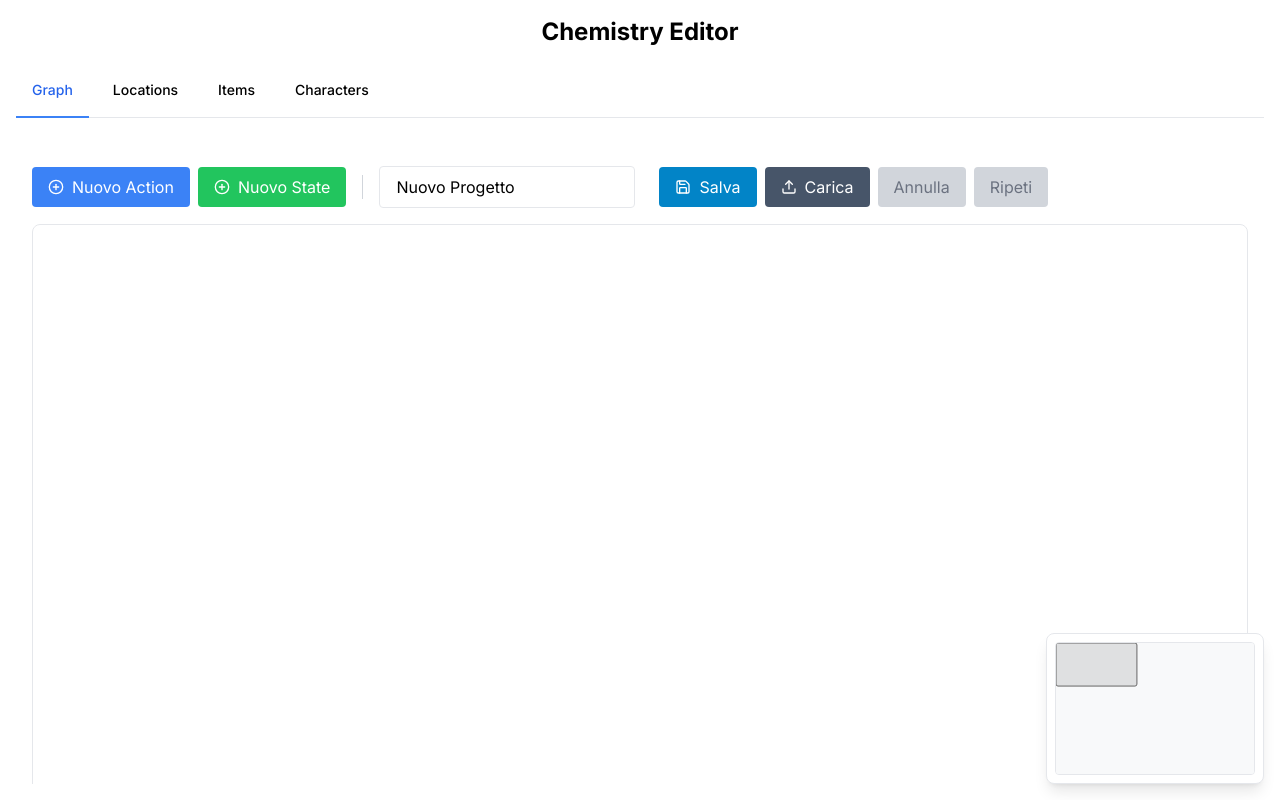
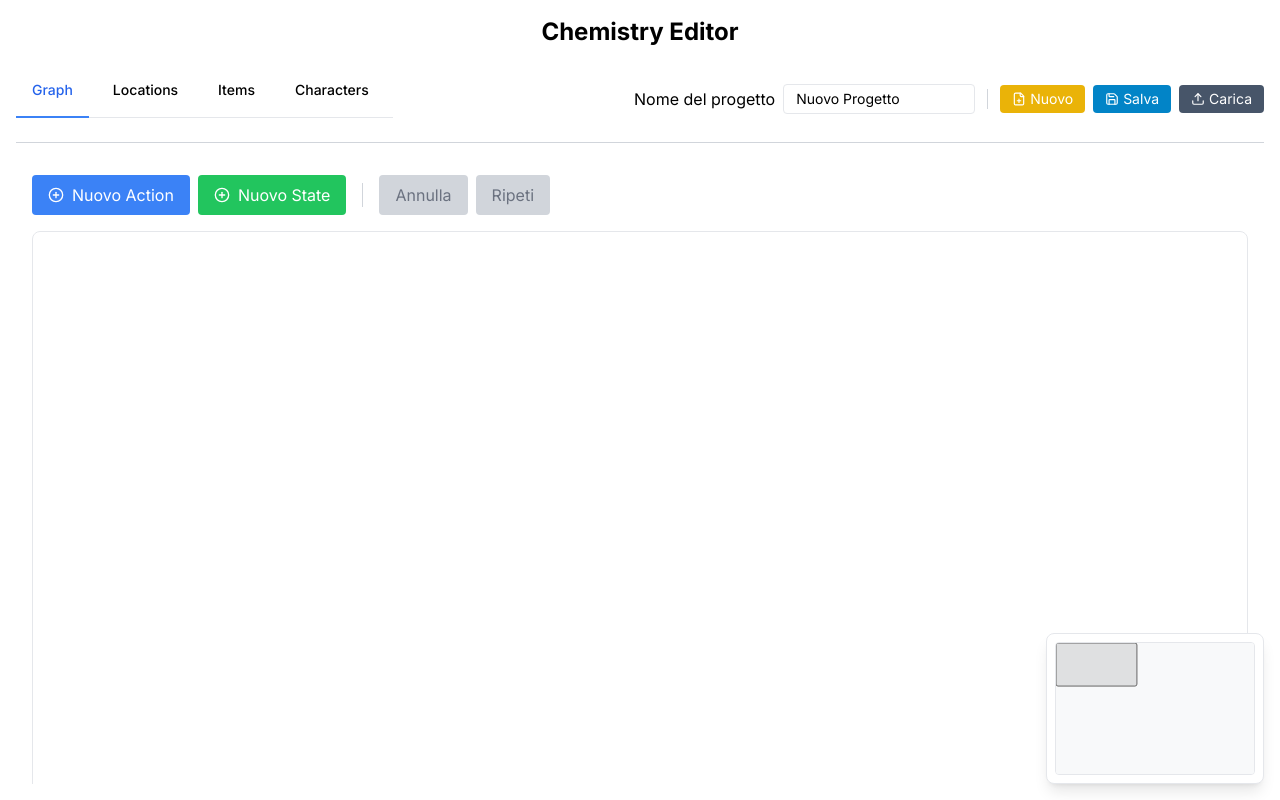
Before and after one commit to CiacioZ/Chemistry, a Next.js app in the folder editor/: page /entities in a window 1280 px wide. Built offline with nearby package versions, Linux system fonts and the light colour scheme.

Commit message:
Refactoring interface

```diff
--- a/editor/src/app/entities/page.tsx
+++ b/editor/src/app/entities/page.tsx
@@ -1,8 +1,12 @@
 'use client';
 
 import React, { useState } from 'react';
+import { useRouter } from 'next/navigation'; // Importa useRouter
+import { Save, Upload, FilePlus } from 'lucide-react'; // Importa le icone necessarie
 import EditorTabs, { EditorTabType } from '@/components/entity-editor/EntityTabs';
 import FlowDiagram from '@/components/flow-diagram/FlowDiagram';
+import { useDiagramContext } from '@/components/flow-diagram/contexts/DiagramContext'; // Importa il context
+import { saveDiagram, loadDiagram } from '@/components/flow-diagram/utils/saveLoad'; // Importa save/load
 
 import { LocationEditor } from '@/components/entity-editor/LocationEditor';
 import { ItemEditor } from '@/components/entity-editor/ItemEditor';
@@ -12,6 +16,55 @@ const editorTabs: EditorTabType[] = ['Graph', 'Locations', 'Items', 'Characters'
 
 export default function EditorPage() {
   const [currentTab, setCurrentTab] = useState<EditorTabType>('Graph');
+  const router = useRouter(); // Hook per la navigazione
+  const {
+    nodes,
+    projectName, // Assicurati che sia già qui
+    entities,
+    pushNodes,
+    setProjectName, // Assicurati che sia già qui
+    setEntities,
+    // resetDiagramState // Commentato se non implementato
+  } = useDiagramContext();
+
+  // Funzione per salvare
+  const handleSave = () => {
+    saveDiagram(nodes, projectName, entities);
+  };
+
+  // Funzione per caricare
+  const handleLoad = (event: React.ChangeEvent<HTMLInputElement>) => {
+    const file = event.target.files?.[0];
+    if (!file) return;
+
+    loadDiagram(
+      file,
+      (loadedNodes, loadedProjectName, loadedEntities) => {
+        pushNodes(loadedNodes); // Usa pushNodes per compatibilità undo/redo
+        setProjectName(loadedProjectName);
+        setEntities(loadedEntities);
+        setCurrentTab('Graph'); // Torna alla tab del diagramma dopo il caricamento
+      },
+      (error) => {
+        alert('Errore nel caricamento del file: ' + error);
+      }
+    );
+    event.target.value = ''; // Resetta l'input
+  };
+
+  // Funzione per nuovo progetto
+  const handleNewProject = () => {
+    // Resetta lo stato del diagramma (nodi, nome, entità)
+    // Se resetDiagramState non esiste nel context, implementalo lì
+    // Altrimenti, chiama le singole funzioni:
+    pushNodes([]);
+    setProjectName('Nuovo Progetto');
+    setEntities([]);
+    setCurrentTab('Graph'); // Assicurati che la tab del diagramma sia attiva
+    // Potresti anche voler navigare via e tornare, ma resettare lo stato è più semplice
+    // router.push('/'); // Opzionale: torna alla home page
+  };
+
 
   const renderEditorContent = () => {
     switch (currentTab) {
@@ -35,12 +88,58 @@ export default function EditorPage() {
   return (
     <div className="flex flex-col h-screen p-4">
       <h1 className="text-2xl font-bold mb-4 text-center">Chemistry Editor</h1>
-      <EditorTabs
-         tabs={editorTabs}
-         onTabChange={setCurrentTab}
-         initialTab={currentTab}
-      />
-      <div className="flex-grow mt-4 overflow-auto">
+      {/* Contenitore per Tabs e Controlli Progetto */}
+      <div className="flex justify-between items-center border-b border-gray-300 mb-4 pb-2"> {/* Aggiunto pb-2 per spaziatura */}
+         <EditorTabs
+           tabs={editorTabs}
+           onTabChange={setCurrentTab}
+           initialTab={currentTab}
+         />
+         {/* Controlli Progetto: Input Nome, Nuovo, Salva, Carica */}
+         <div className="flex items-center gap-2">
+            {/* Input Nome Progetto */}
+            Nome del progetto
+            <input
+              type="text"
+              value={projectName}
+              onChange={(e) => setProjectName(e.target.value)}
+              className="px-3 py-1 border rounded text-sm w-48" // Stile simile ai bottoni
+              placeholder="Nome Progetto"
+              title="Nome del progetto corrente"
+            />
+            {/* Separatore opzionale */}
+            <div className="h-5 w-px bg-gray-300 mx-1" />
+
+            {/* Bottoni Nuovo, Salva, Carica */}
+            <button
+              onClick={handleNewProject}
+              className="flex items-center gap-1 px-3 py-1 bg-yellow-500 text-white rounded hover:bg-yellow-600 text-sm"
+              title="Crea un nuovo progetto vuoto"
+            >
+              <FilePlus size={14} />
+              Nuovo
+            </button>
+            <button
+              onClick={handleSave}
+              className="flex items-center gap-1 px-3 py-1 bg-sky-600 text-white rounded hover:bg-sky-700 text-sm"
+              title="Salva progetto corrente"
+            >
+              <Save size={14} />
+              Salva
+            </button>
+            <label className="flex items-center gap-1 px-3 py-1 bg-slate-600 text-white rounded hover:bg-slate-700 cursor-pointer text-sm" title="Carica progetto da file">
+              <Upload size={14} />
+              Carica
+              <input
+                type="file"
+                accept=".json"
+                onChange={handleLoad}
+                className="hidden"
+              />
+            </label>
+         </div>
+      </div>
+      <div className="flex-grow overflow-auto">
         {renderEditorContent()}
       </div>
     </div>
--- a/editor/src/app/page.tsx
+++ b/editor/src/app/page.tsx
@@ -1,18 +1,60 @@
+"use client"; // Aggiunto per usare hooks
+
 import React from 'react';
 import Link from 'next/link';
+import { useRouter } from 'next/navigation'; // Importato useRouter
+import { useDiagramContext } from '../components/flow-diagram/contexts/DiagramContext'; // Importato useDiagramContext
+import { loadDiagram } from '../components/flow-diagram/utils/saveLoad'; // Importato loadDiagram
 
-// Questa pagina ora è meno rilevante, potrebbe reindirizzare
-// o semplicemente mostrare un link alla pagina principale dell'editor.
+// Questa pagina ora serve come punto di ingresso per creare o caricare progetti.
 export default function HomePage() {
+  const router = useRouter(); // Hook per la navigazione
+  const { pushNodes, setProjectName, setEntities } = useDiagramContext(); // Ottieni funzioni dal context
+
+  // Funzione per gestire il caricamento del file
+  const handleLoadProject = (event: React.ChangeEvent<HTMLInputElement>) => {
+    const file = event.target.files?.[0];
+    if (!file) return;
+
+    loadDiagram(
+      file,
+      (loadedNodes, loadedProjectName, loadedEntities) => {
+        // Aggiorna lo stato globale con i dati caricati
+        pushNodes(loadedNodes);
+        setProjectName(loadedProjectName);
+        setEntities(loadedEntities);
+        // Reindirizza all'editor dopo il caricamento
+        router.push('/entities');
+      },
+      (error) => {
+        // Mostra un messaggio di errore se il caricamento fallisce
+        alert('Errore nel caricamento del progetto: ' + error);
+      }
+    );
+
+    // Resetta il valore dell'input per permettere di caricare lo stesso file di nuovo
+    event.target.value = '';
+  };
+
   return (
-    <div className="flex flex-col items-center justify-center min-h-screen p-4">
-      <h1 className="text-xl mb-4">Welcome</h1>
+    <div className="flex flex-col items-center justify-center min-h-screen p-4 space-y-4">
+      <h1 className="text-xl mb-4">Gestione Progetti</h1>
+      {/* Bottone "Crea nuovo progetto" rimane un Link */}
       <Link href="/entities">
-        <button className="bg-blue-500 hover:bg-blue-700 text-white font-bold py-2 px-4 rounded">
-          Apri Editor Principale
+        <button className="bg-green-500 hover:bg-green-700 text-white font-bold py-2 px-4 rounded w-48">
+          Crea nuovo progetto
         </button>
       </Link>
-      {/* Potresti anche implementare un redirect automatico qui se preferisci */}
+      {/* Bottone "Carica progetto" modificato */}
+      <label className="bg-blue-500 hover:bg-blue-700 text-white font-bold py-2 px-4 rounded w-48 cursor-pointer text-center">
+        Carica progetto
+        <input
+          type="file"
+          accept=".json" // Accetta solo file .json
+          onChange={handleLoadProject}
+          className="hidden" // Nasconde l'input file standard
+        />
+      </label>
     </div>
   );
 }
--- a/editor/src/components/flow-diagram/components/DiagramToolbar.tsx
+++ b/editor/src/components/flow-diagram/components/DiagramToolbar.tsx
@@ -1,7 +1,6 @@
 import React from 'react';
-import { PlusCircle, Save, Upload } from 'lucide-react';
+import { PlusCircle } from 'lucide-react'; // Rimosso Save, Upload
 import { useDiagramContext } from '../contexts/DiagramContext';
-import { saveDiagram, loadDiagram } from '../utils/saveLoad';
 import { diagramOperations } from '../services/diagramOperations';
 
 interface DiagramToolbarProps {
@@ -12,36 +11,14 @@ export const DiagramToolbar: React.FC<DiagramToolbarProps> = ({ scrollContainerR
   const {
     nodes,
     pushNodes,
-    entities,
-    setEntities,
-    projectName,
-    setProjectName,
+    // Rimosso entities
+    // Rimosso projectName
+    // Rimosso setProjectName
     undoNodes,
     redoNodes,
     canUndo,
     canRedo
   } = useDiagramContext();
-
-  const handleSave = () => {
-    saveDiagram(nodes, projectName, entities);
-  };
-
-  const handleLoad = (event: React.ChangeEvent<HTMLInputElement>) => {
-    const file = event.target.files?.[0];
-    if (!file) return;
-
-    loadDiagram(
-      file,
-      (loadedNodes, loadedProjectName, loadedEntities) => {
-        pushNodes(loadedNodes);
-        setProjectName(loadedProjectName);
-        setEntities(loadedEntities);
-      },
-      (error) => {
-        alert('Errore nel caricamento del file: ' + error);
-      }
-    );
-  };
 
   const createNode = (type: 'action' | 'state') => {
     const container = scrollContainerRef.current;
@@ -74,32 +51,14 @@ export const DiagramToolbar: React.FC<DiagramToolbarProps> = ({ scrollContainerR
 
       <div className="h-6 w-px bg-gray-300 mx-2" />
 
-      <input
+      {/* Rimosso l'input del nome progetto da qui */}
+      {/* <input
         type="text"
         value={projectName}
         onChange={(e) => setProjectName(e.target.value)}
         className="px-4 py-2 border rounded w-64 mr-4"
         placeholder="Nome Progetto"
-      />
-
-      <button
-        onClick={handleSave}
-        className="flex items-center gap-2 px-4 py-2 bg-sky-600 text-white rounded hover:bg-sky-700"
-      >
-        <Save size={16} />
-        Salva
-      </button>
-
-      <label className="flex items-center gap-2 px-4 py-2 bg-slate-600 text-white rounded hover:bg-slate-700 cursor-pointer">
-        <Upload size={16} />
-        Carica
-        <input
-          type="file"
-          accept=".json"
-          onChange={handleLoad}
-          className="hidden"
-        />
-      </label>
+      /> */}
 
       <button
         onClick={undoNodes}
```
